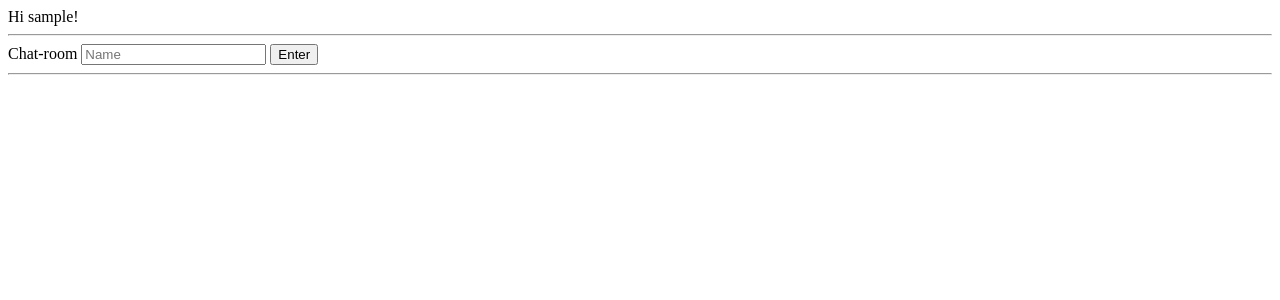
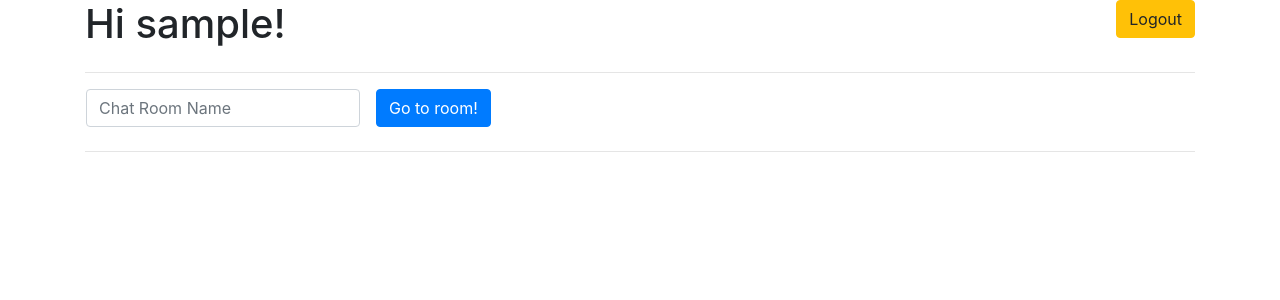
Before and after one commit to jrnp97/SimpleChat, a Django app: page /accounts/profile/ in a window 1280 px wide. Shown: the top 300 px of the page. Run offline with Django 3.2, Linux system fonts and the light colour scheme; the visitor is signed in with stand-in values (Sample User, id 1); parts of the project's set-up code (start-up, migrations or seed data) failed here and were passed over; some libraries are stand-ins or nearby versions.

Commit message:
:lipstick: improve interface

```diff
--- a/requirements/base.txt
+++ b/requirements/base.txt
@@ -5,3 +5,4 @@ channels-redis==3.2.0
 celery==5.0.5
 kombu==5.0.2
 requests==2.22.0
+django-bootstrap4==2.3.1
--- a/src/accounts/templates/accounts/profile.html
+++ b/src/accounts/templates/accounts/profile.html
@@ -1,32 +1,89 @@
 <!DOCTYPE html>
 <html lang="en">
+{% load bootstrap4 %}
+
+{% bootstrap_css %}
+{% bootstrap_javascript jquery='full' %}
 <head>
-    <meta charset="UTF-8">
-    <title>{{ request.user.username }}</title>
+    <title> Main - chatApp</title>
 </head>
+
 <body>
-Hi {{ request.user }}!
-<hr>
-<label for="chat-room-active">Chat-room</label>
-<input type="text" id="chat-room-active" placeholder="Name"/>
-<button type="submit" id="enter_room">Enter</button>
-<hr>
-<div id="chat_room" hidden>
-    <textarea id="chat_messages" cols="100" rows="50"
-              style="resize: none; height: 100px"
-              disabled></textarea>
+<header class="container">
+    <div class="row d-flex justify-content-between">
+        <div class="col-md-6">
+            <h1>Hi {{ request.user }}!</h1>
+        </div>
+        <div class="col-md-6 text-right">
+            <a href="{% url 'accounts:logout_uri' %}" class="btn btn-warning">Logout</a>
+        </div>
+    </div>
+</header>
+<main class="container">
+    {% bootstrap_messages %}
     <hr>
-    <input type="text" id="message">
-    <input type="submit" id="message-submit">
-</div>
-<script>
-    const enterRoomBtn = document.querySelector('#enter_room');
-    const roomNameInput = document.querySelector('#chat-room-active');
-    const chatRoom = document.querySelector('#chat_room')
+    <div class="row">
+        <div class="form-inline">
+            <div class="form-group mx-sm-3 mb-2">
+                <label for="chat_room_config" class="sr-only">Password</label>
+                <input type="text" class="form-control" id="chat_room_config"
+                       placeholder="Chat Room Name">
+            </div>
+            <button type="submit" id="chat_room_config_submit"
+                    class="btn btn-primary mb-2">Go to room!
+            </button>
+        </div>
+    </div>
+    <hr>
+    <div class="row" id="chat_room" hidden>
+        <div class="col-md-10">
+            <div class="card">
+                <div class="card-header" id="chat_room_header"></div>
+
+                <div class="card-body">
+                    <ul class="list-group" id="chat_room_messages">
+
+                    </ul>
+                </div>
+
+                <div class="card-footer">
+                    <div class="form-inline d-flex justify-content-end">
+                        <div class="form-group mx-sm-3 mb-2">
+                            <input type="text"
+                                   class="form-control form-control-lg"
+                                   id="message_input"
+                                   aria-label="message input"
+                                   placeholder="Type a message here!">
+                        </div>
+                        <button type="submit" class="btn btn-warning mb-2"
+                                id="message_submit">Send
+                        </button>
+                    </div>
+                </div>
+            </div>
+
+        </div>
+
+        <div class="col-sm-2 col-md-2 col-lg-2"
+             style="border-left-style: solid; border-left-color: #4f4f4f">
+            <h2>Users</h2>
+            <ul>
+                <li>{{ request.user }}</li>
+            </ul>
+        </div>
+    </div>
+</main>
+
+<script type="application/javascript">
+    const enterRoomBtn = document.querySelector('#chat_room_config_submit');
+    const roomNameInput = document.querySelector('#chat_room_config');
+
+    const chatRoom = document.querySelector('#chat_room');
+    const chatRoomHeader = document.querySelector('#chat_room_header');
+
     enterRoomBtn.addEventListener('click', function (e) {
         let room_name = roomNameInput.value.trim();
         if (room_name) {
-            alert(room_name);
             chatRoom.hidden = false;
             initializeRoom(room_name);
         } else {
@@ -34,32 +91,50 @@ Hi {{ request.user }}!
         }
     })
 
+    function insertMessage(message_data) {
+        const message_list = document.querySelector('#chat_room_messages')
+        const template = new DOMParser().parseFromString(
+            `<li class="list-group-item"><p><b>${message_data.author}</b> on ${message_data.timestamp}: ${message_data.message}</p></li>`,
+            'text/html'
+        )
+        if (message_list.childElementCount >= 50) {
+            message_list.removeChild(message_list.childNodes[0])
+        }
+        message_list.appendChild(
+            template.body.firstElementChild
+        );
+    }
+
     function initializeRoom(room_name) {
         const chatSocket = new WebSocket(`ws://${window.location.host}/ws/chat/${room_name}/`);
+        const message_input = document.querySelector('#message_input');
+        const message_submit = document.querySelector('#message_submit');
+
+        message_input.focus();
+        message_input.onkeyup = function (e) {
+            if (e.keyCode === 13) {  // enter, return
+                message_submit.click();
+            }
+        }
+
+        message_submit.onclick = function (e) {
+            chatSocket.send(JSON.stringify({
+                'message': message_input.value
+            }));
+            message_input.value = '';
+        };
+
         chatSocket.onmessage = function (e) {
             const data = JSON.parse(e.data);
             console.debug("RESPONSE SERVER", data)
-            document.querySelector('#chat_messages').value += (data.message + '\n');
+            insertMessage(data)
         };
 
         chatSocket.onclose = function (e) {
             console.error('Chat socket closed unexpectedly');
-        };
-        document.querySelector('#message').focus();
-        document.querySelector('#message').onkeyup = function (e) {
-            if (e.keyCode === 13) {  // enter, return
-                document.querySelector('#message-submit').click();
-            }
+            chatRoom.hidden = true
         };
 
-        document.querySelector('#message-submit').onclick = function (e) {
-            const messageInputDom = document.querySelector('#message');
-            const message = messageInputDom.value;
-            chatSocket.send(JSON.stringify({
-                'message': message
-            }));
-            messageInputDom.value = '';
-        };
         return chatSocket
     }
 
--- a/src/accounts/urls.py
+++ b/src/accounts/urls.py
@@ -10,8 +10,13 @@ from django.contrib.auth.views import LogoutView
 
 from accounts.views import RegistrationView
 
+app_name = 'accounts'
 urlpatterns = [
-    path('login/', LoginView.as_view(), name='login_uri'),
+    path(
+        'login/',
+        LoginView.as_view(redirect_authenticated_user=True),
+        name='login_uri'
+    ),
     path('logout/', LogoutView.as_view(), name='logout_uri'),
     path('register/', RegistrationView.as_view(), name='registration_uri'),
     path(
--- a/src/chatApp/settings/base.py
+++ b/src/chatApp/settings/base.py
@@ -47,6 +47,7 @@ INSTALLED_APPS = [
     'django.contrib.staticfiles',
     'accounts',
     'chat',
+    'bootstrap4',
 ]
 
 MIDDLEWARE = [
--- a/src/chatApp/urls.py
+++ b/src/chatApp/urls.py
@@ -17,7 +17,10 @@ from django.contrib import admin
 from django.urls import path
 from django.urls import include
 
+from django.views.generic.base import RedirectView
+
 urlpatterns = [
+    path('', RedirectView.as_view(url='/accounts/login')),
     path('secrect/', admin.site.urls),
-    path('accounts/', include('accounts.urls')),
+    path('accounts/', include('accounts.urls', namespace='accounts')),
 ]
```
Also changed, not shown: src/accounts/templates/accounts/logout.html (deleted, +0 -10 lines), src/accounts/templates/accounts/register.html (+24 -12 lines), src/accounts/templates/registration/logged_out.html (added, +17 -0 lines), src/accounts/templates/registration/login.html (+26 -10 lines).
